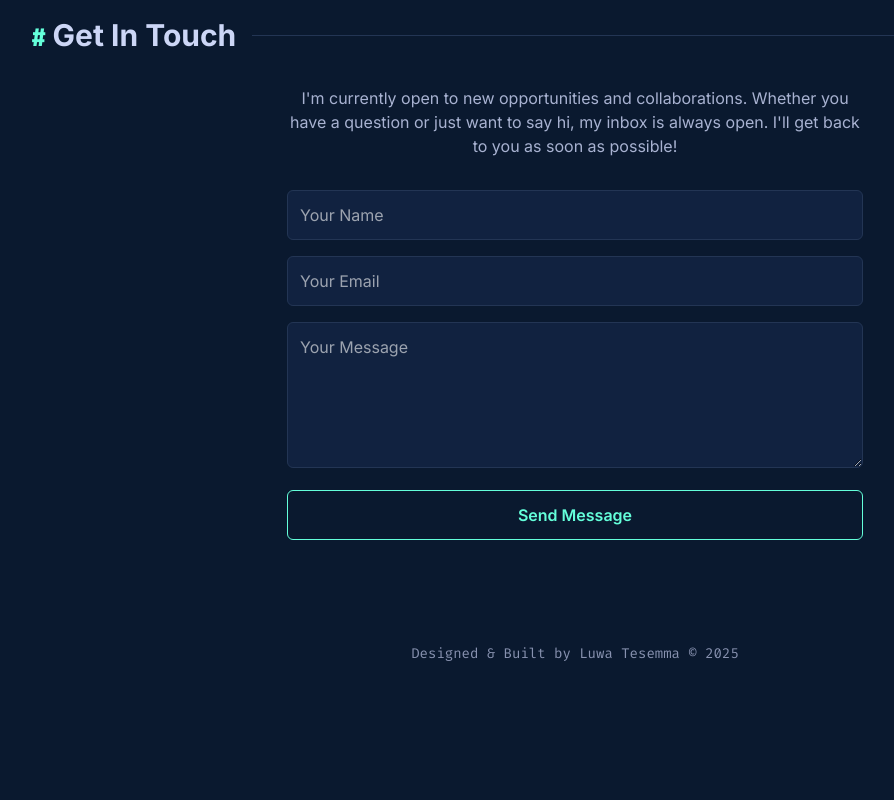
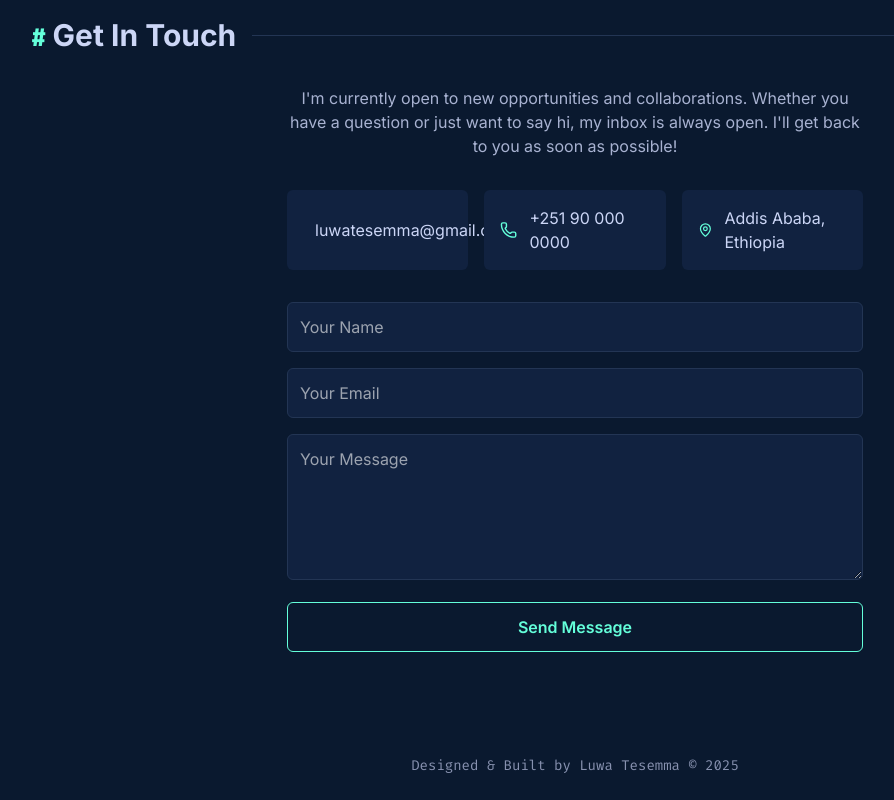
Before and after one commit to liyu-coder/-LuwaDigital, a React (Vite) app: page / in a window 1280 px wide. Shown: the part 3779-4579 px from the top of the page, without its empty margins (65-959 px from the left). Before the commit the page ends 4467 px from the top, so only its background shows below. Built offline with nearby package versions, Linux system fonts and the light colour scheme.

Commit message:
contact section is updated

```diff
--- a/src/components/Contact.tsx
+++ b/src/components/Contact.tsx
@@ -1,6 +1,7 @@
 import React, { useState } from 'react';
 import Section from './Section';
 import { motion } from 'framer-motion';
+import { Mail, Phone, MapPin } from 'lucide-react';
 
 const Contact: React.FC = () => {
   const [formData, setFormData] = useState({ name: '', email: '', message: '' });
@@ -25,6 +26,35 @@ const Contact: React.FC = () => {
         <p className="text-light-slate mb-8">
           I'm currently open to new opportunities and collaborations. Whether you have a question or just want to say hi, my inbox is always open. I'll get back to you as soon as possible!
         </p>
+
+        <div className="grid grid-cols-1 sm:grid-cols-3 gap-4 mb-8 text-left">
+          <a
+            href="mailto:luwatesemma@gmail.com"
+            className="flex items-center gap-3 p-4 rounded-md bg-light-navy hover:bg-lightest-navy transition-colors duration-300"
+            aria-label="Send email"
+          >
+            <Mail size={20} className="text-green" />
+            <span className="text-lightest-slate text-sm md:text-base">luwatesemma@gmail.com</span>
+          </a>
+          <a
+            href="tel:+251900000000"
+            className="flex items-center gap-3 p-4 rounded-md bg-light-navy hover:bg-lightest-navy transition-colors duration-300"
+            aria-label="Call phone number"
+          >
+            <Phone size={20} className="text-green" />
+            <span className="text-lightest-slate text-sm md:text-base">+251 90 000 0000</span>
+          </a>
+          <a
+            href="https://maps.google.com/?q=Addis Ababa, Ethiopia"
+            target="_blank"
+            rel="noopener noreferrer"
+            className="flex items-center gap-3 p-4 rounded-md bg-light-navy hover:bg-lightest-navy transition-colors duration-300"
+            aria-label="Open address in maps"
+          >
+            <MapPin size={20} className="text-green" />
+            <span className="text-lightest-slate text-sm md:text-base">Addis Ababa, Ethiopia</span>
+          </a>
+        </div>
 
         {isSubmitted ? (
             <motion.div
```
